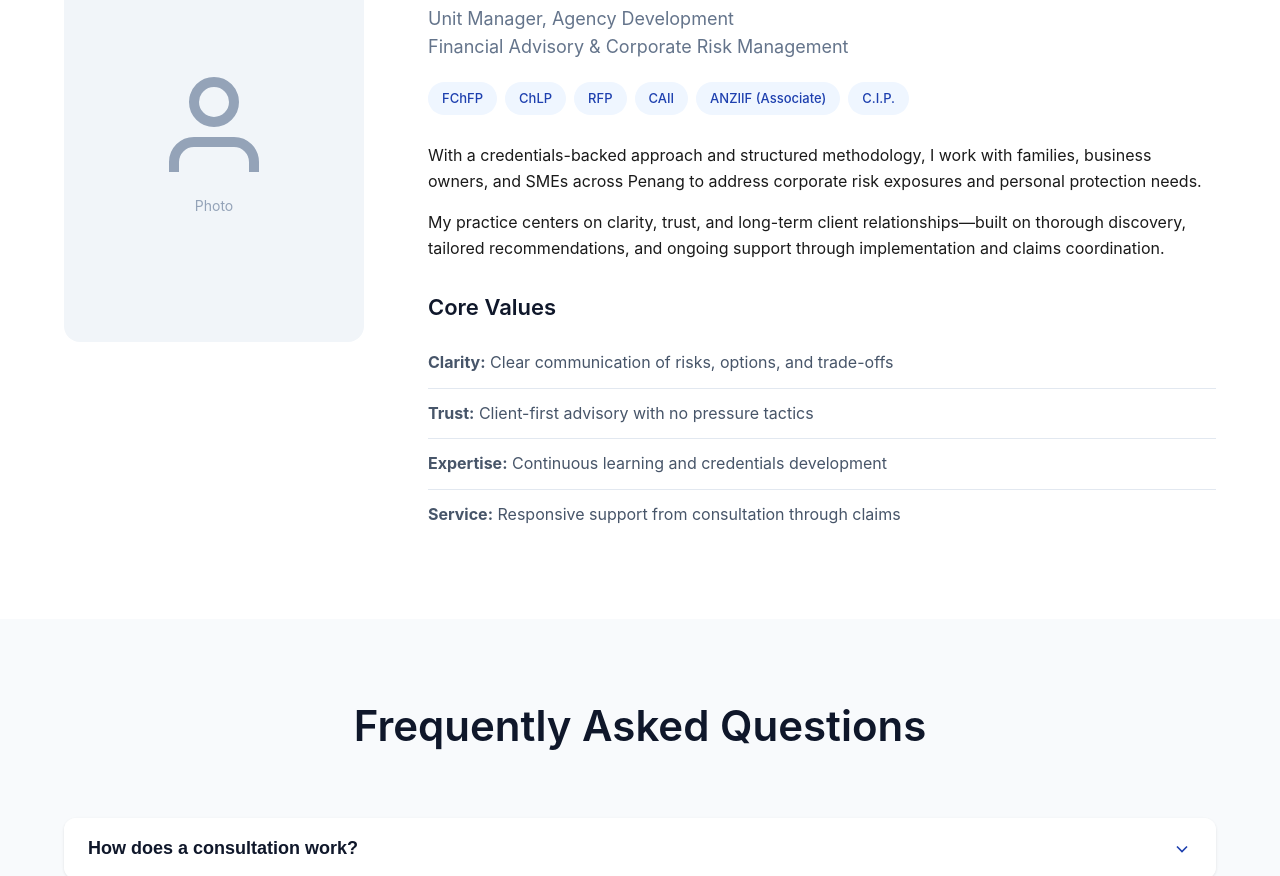
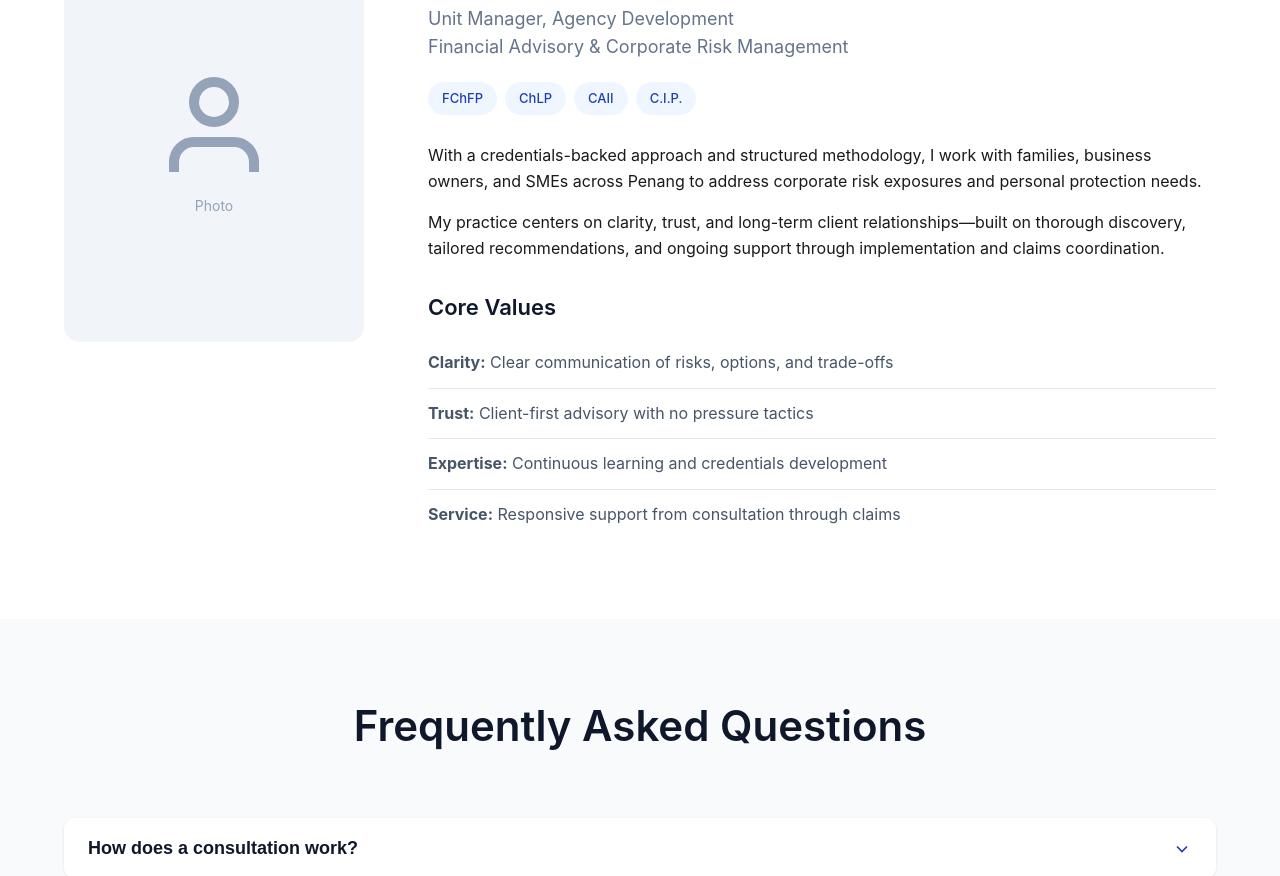
Before and after one commit to AlexAlvin02/AlexAlvin02.github.io, a website: page index.html in a window 1280 px wide. Shown: the part 4733-5609 px from the top of the page. Drawn offline with Linux system fonts and the light colour scheme.

Commit message:
Add files via upload

```diff
--- a/index.html
+++ b/index.html
@@ -308,9 +308,7 @@
                         <div class="credentials-badges">
                             <span class="badge">FChFP</span>
                             <span class="badge">ChLP</span>
-                            <span class="badge">RFP</span>
                             <span class="badge">CAII</span>
-                            <span class="badge">ANZIIF (Associate)</span>
                             <span class="badge">C.I.P.</span>
                         </div>
                         <div class="about-bio">
```
